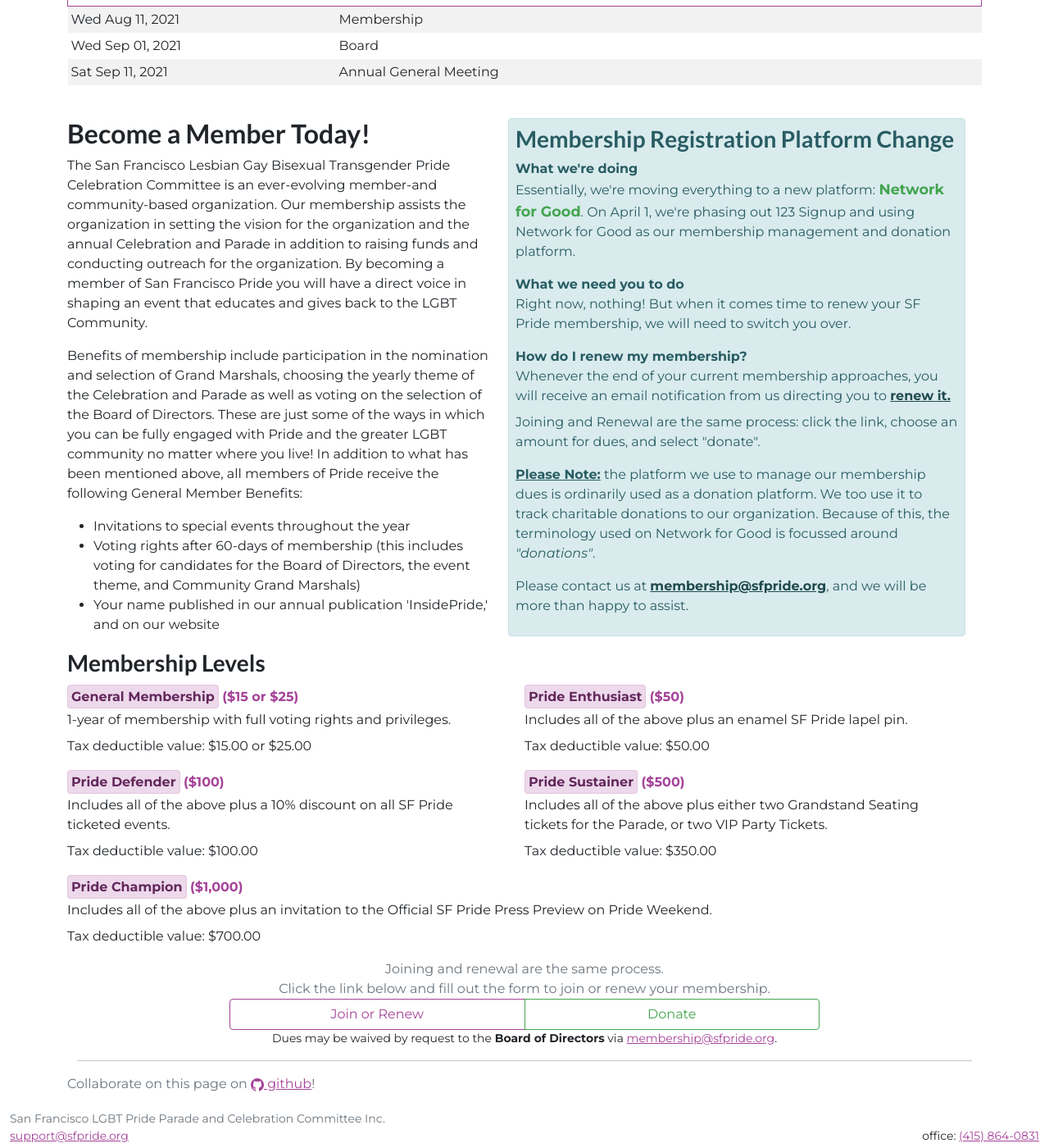
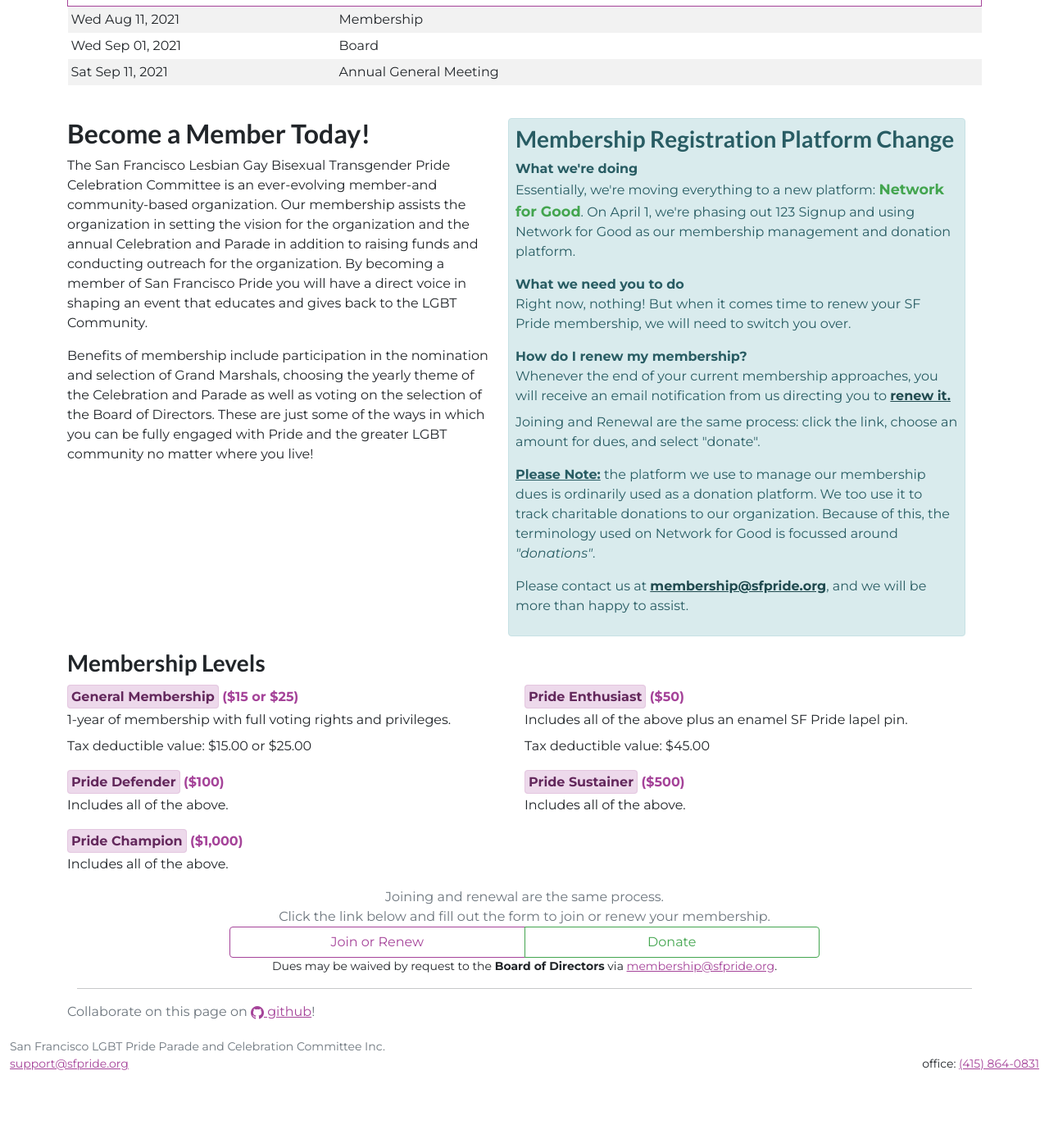
Before and after one commit to sfpride/members, a Jekyll site: the page built from index.html, in a window 1280 px wide and 1400 px high, scrolled down 1855 px. Shown: the whole window at 82% size. Built offline with Jekyll 4.4.1, drawn with Linux system fonts in a browser that asks for light colours; some web fonts are replaced; after the commit the page ends 3167 px from its top, so only the background shows below that.

Commit message:
remove outdated member benefits
Signed-off-by: Chris <3653760+crgrafton@users.noreply.github.com>

```diff
--- a/index.html
+++ b/index.html
@@ -26,10 +26,8 @@ title: SF LGBT Pride Members
 		</div>
 		<nav>
 			<div class="nav nav-pills nav-justified mb-2" id="meeting-dates-tabs" role="tablist">
-				<a class="nav-item nav-link" data-toggle="tab" href="#cal-2020" role="tab" aria-controls="cal-2020"
-					aria-selected="true" data-bs-toggle="tab">Previous Meetings</a>
-				<a class="nav-item nav-link active" data-toggle="tab" href="#cal-2021" role="tab"
-					aria-controls="cal-2021" aria-selected="false" data-bs-toggle="tab">2021 </a>
+				<a class="nav-item nav-link" data-toggle="tab" href="#cal-2020" role="tab" aria-controls="cal-2020" aria-selected="true" data-bs-toggle="tab">Previous Meetings</a>
+				<a class="nav-item nav-link active" data-toggle="tab" href="#cal-2021" role="tab" aria-controls="cal-2021" aria-selected="false" data-bs-toggle="tab">2021 </a>
 			</div>
 		</nav>
 		<div class="tab-content">
@@ -80,14 +78,7 @@ title: SF LGBT Pride Members
 			<p>Benefits of membership include participation in the nomination and selection of Grand Marshals,
 				choosing the yearly theme of the Celebration and Parade as well as voting on the selection of the
 				Board of Directors. These are just some of the ways in which you can be fully engaged with Pride and
-				the greater LGBT community no matter where you live! In addition to what has been mentioned above,
-				all members of Pride receive the following General Member Benefits:</p>
-			<ul>
-				<li>Invitations to special events throughout the year</li>
-				<li>Voting rights after 60-days of membership (this includes voting for candidates for the Board of
-					Directors, the event theme, and Community Grand Marshals)</li>
-				<li>Your name published in our annual publication 'InsidePride,' and on our website</li>
-			</ul>
+				the greater LGBT community no matter where you live!</p>
 		</div>
 		<div class="col col-md-6 alert alert-info mx-2 p-2">
 			<h3>Membership Registration Platform Change</h3>
@@ -105,8 +96,7 @@ title: SF LGBT Pride Members
 			<dl>
 				<dt>How do I renew my membership?</dt>
 				<dd>Whenever the end of your current membership approaches, you will receive an email notification from
-					us directing you to <a class="alert-link"
-						href="https://sfpride.networkforgood.com/projects/123822-san-francisco-pride-membership">renew
+					us directing you to <a class="alert-link" href="https://sfpride.networkforgood.com/projects/123822-san-francisco-pride-membership">renew
 						it.</a></dd>
 				<dd>Joining and Renewal are the same process: click the link, choose an amount for dues, and select "donate".</dd>
 			</dl>
@@ -114,9 +104,8 @@ title: SF LGBT Pride Members
 				ordinarily used as a donation platform. We too use it to track charitable donations to our organization.
 				Because of this, the terminology used on Network for Good is focussed around <i>"donations"</i>.
 			</p>
-			<p>Please contact us at <a class="alert-link"
-				href="mailto:membership@sfpride.org">membership@sfpride.org</a>, and we will be more than happy
-			to assist.</p>
+			<p>Please contact us at <a class="alert-link" href="mailto:membership@sfpride.org">membership@sfpride.org</a>, and we will be more than happy
+				to assist.</p>
 		</div>
 	</div>
 
@@ -139,24 +128,21 @@ title: SF LGBT Pride Members
 				<dt class="py-1 pe-2 text-primary"><span class="alert alert-primary rounded d-inline p-1">Pride
 						Enthusiast</span> ($50)</dt>
 				<dd>Includes all of the above plus an enamel SF Pride lapel pin.</dd>
-				<dd>Tax deductible value: $50.00</dd>
+				<dd>Tax deductible value: $45.00</dd>
 			</dl>
 		</div>
 		<div class="col">
 			<dl>
 				<dt class="py-1 pe-2 text-primary"><span class="alert alert-primary rounded d-inline p-1">Pride
 						Defender</span> ($100)</dt>
-				<dd>Includes all of the above plus a 10% discount on all SF Pride ticketed events.</dd>
-				<dd>Tax deductible value: $100.00</dd>
+				<dd>Includes all of the above.</dd>
 			</dl>
 		</div>
 		<div class="col">
 			<dl>
 				<dt class="py-1 pe-2 text-primary"><span class="alert alert-primary rounded d-inline p-1">Pride
 						Sustainer</span> ($500)</dt>
-				<dd>Includes all of the above plus either two Grandstand Seating tickets for the Parade, or two VIP
-					Party Tickets.</dd>
-				<dd>Tax deductible value: $350.00</dd>
+				<dd>Includes all of the above.</dd>
 			</dl>
 		</div>
 	</div>
@@ -166,9 +152,7 @@ title: SF LGBT Pride Members
 			<dl>
 				<dt class="py-1 pe-2 text-primary"><span class="alert alert-primary rounded d-inline p-1">Pride
 						Champion</span> ($1,000)</dt>
-				<dd>Includes all of the above plus an invitation to the Official SF Pride Press Preview on Pride
-					Weekend.</dd>
-				<dd>Tax deductible value: $700.00</dd>
+				<dd>Includes all of the above.</dd>
 			</dl>
 		</div>
 	</div>
@@ -179,8 +163,7 @@ title: SF LGBT Pride Members
 	<div class="row m-0">
 		<div class="col col-md-8 mx-auto">
 			<div class="btn-group text-center w-100">
-				<a href="https://sfpride.networkforgood.com/projects/123822-san-francisco-pride-membership"
-					class="btn btn-outline-primary w-50">Join or Renew</a>
+				<a href="https://sfpride.networkforgood.com/projects/123822-san-francisco-pride-membership" class="btn btn-outline-primary w-50">Join or Renew</a>
 				<a href="https://sfpride.networkforgood.com/" class="btn btn-outline-success w-50">Donate</a>
 			</div>
 		</div>
@@ -194,7 +177,6 @@ title: SF LGBT Pride Members
 
 <section class="row">
 	<div class="col text-right">
-		<p class="text-muted">Collaborate on this page on <a href="https://github.com/sfpride/members.sfpride.org"><i
-					class="bi bi-github"></i> github</a>!</p>
+		<p class="text-muted">Collaborate on this page on <a href="https://github.com/sfpride/members.sfpride.org"><i class="bi bi-github"></i> github</a>!</p>
 	</div>
 </section>
```
